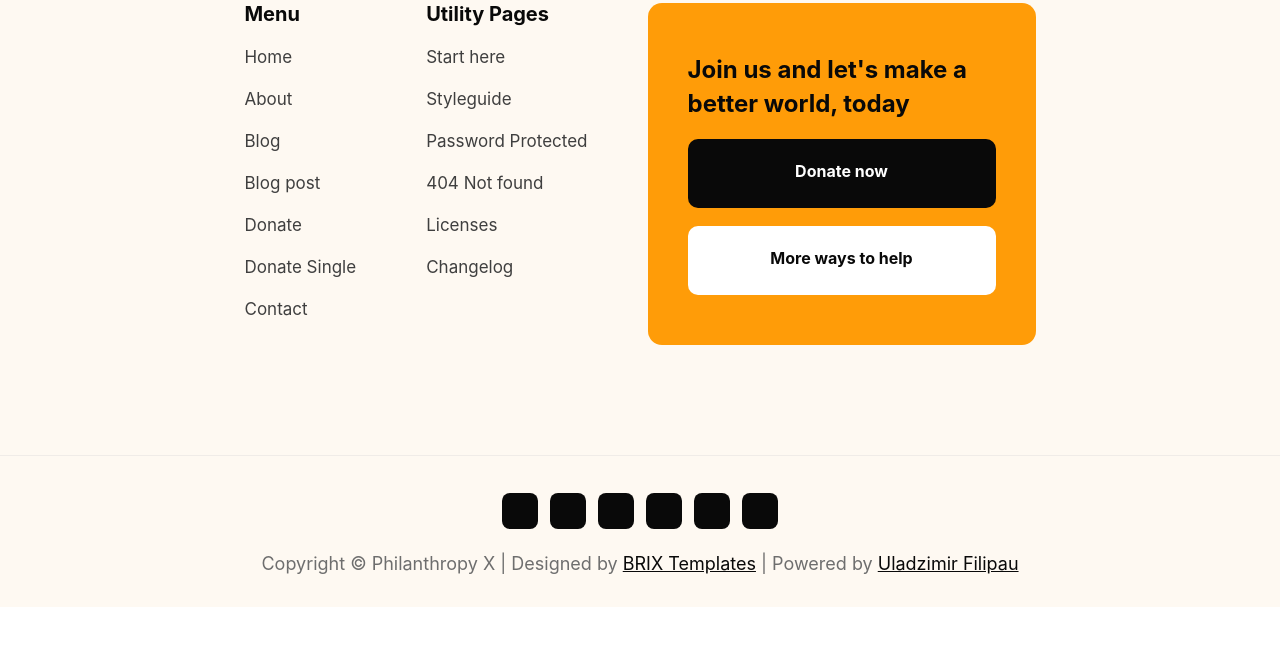
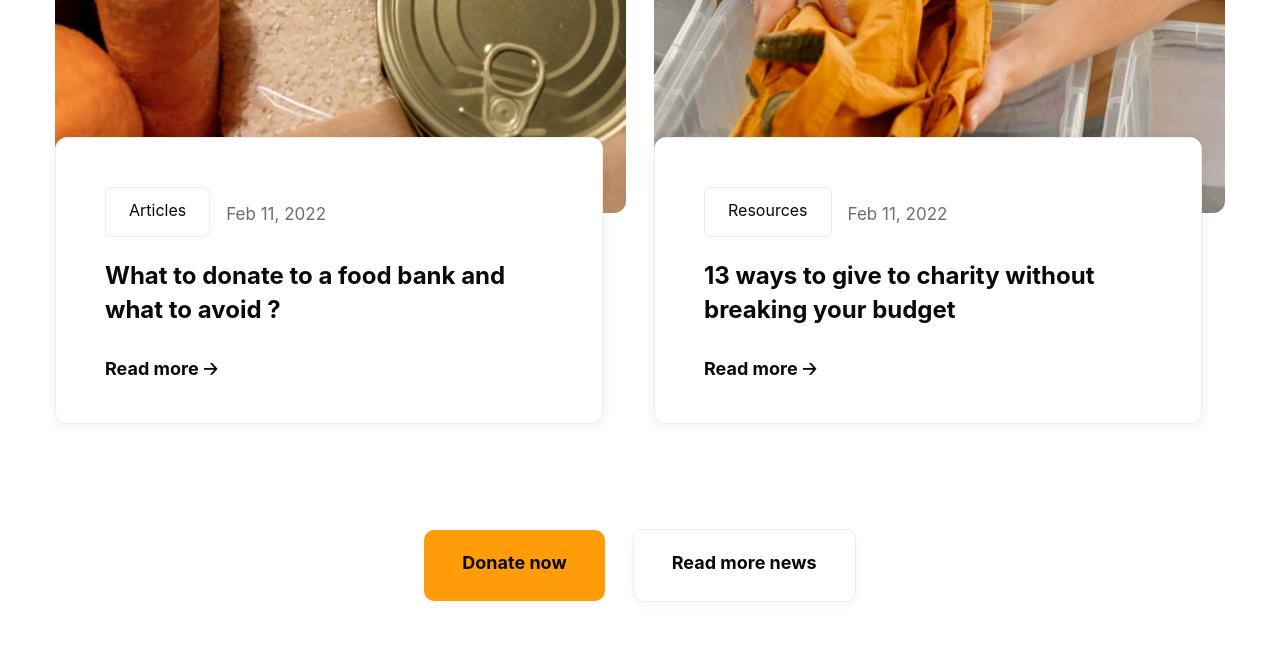
Before and after one commit to uladzimirfilipau/philanthropy, a React (Create React App) app: page / in a window 1280 px wide. Shown: the part 8140-8792 px from the top of the page. Before the commit the page ends 8747 px from the top, so only its background shows below. Built offline with nearby package versions, Linux system fonts and the light colour scheme.

Commit message:
feat: News

```diff
--- a/src/components/Main/Main.js
+++ b/src/components/Main/Main.js
@@ -6,6 +6,7 @@ import Results from '../Results/Results';
 import Video from '../Video/Video';
 import Help from '../Help/Help';
 import Testimonials from '../Testimonials/Testimonials';
+import News from '../News/News';
 
 function Main() {
   return (
@@ -16,6 +17,7 @@ function Main() {
       <Video />
       <Help />
       <Testimonials />
+      <News />
     </main>
   );
 }
--- /dev/null
+++ b/src/components/News/News.css
@@ -0,0 +1,234 @@
+.news {
+  padding: 198px 110px 200px;
+  box-sizing: border-box;
+  display: flex;
+  flex-direction: column;
+  align-items: center;
+  justify-content: center;
+}
+
+@media screen and (max-width: 1280px) {
+  .news {
+    padding: 100px 55px;
+  }
+}
+
+@media screen and (max-width: 1024px) {
+  .news {
+    padding: 50px 40px;
+  }
+}
+
+@media screen and (max-width: 768px) {
+  .news {
+    padding: 50px 30px;
+  }
+}
+
+@media screen and (max-width: 320px) {
+  .news {
+    padding: 50px 10px;
+  }
+}
+
+.news__title {
+  margin: 0;
+  font-style: normal;
+  font-weight: 400;
+  font-size: 20px;
+  line-height: 22px;
+  text-align: center;
+  letter-spacing: 1.2px;
+  text-transform: uppercase;
+  color: #ff9c08;
+}
+
+.news__subtitle {
+  margin: 17px 0 0;
+  font-style: normal;
+  font-weight: 700;
+  font-size: 42px;
+  line-height: 58px;
+  text-align: center;
+  color: #090909;
+}
+
+.news__list {
+  list-style-type: none;
+  margin: 49px 0 0;
+  padding: 0;
+  display: flex;
+  gap: 28px;
+}
+
+@media screen and (max-width: 1024px) {
+  .news__list {
+    flex-wrap: wrap;
+    justify-content: center;
+    gap: 0;
+  }
+}
+
+.news__item {
+  transition: transform 300ms ease;
+  transform-style: preserve-3d;
+}
+
+.news__item:hover {
+  cursor: pointer;
+  transform: translate3d(0px, -3px, 0.01px);
+  text-decoration: #f08200;
+  color: #f08200;
+}
+
+.news__item:not(:last-child) {
+  margin-bottom: 40px;
+}
+
+.news__item-image {
+  width: 100%;
+  border-radius: 12px;
+}
+
+.news__item-description {
+  max-width: 548px;
+  padding: 49px 49px 44px;
+  box-sizing: border-box;
+  background: #ffffff;
+  border: 1px solid #f0ece8;
+  box-shadow: 0px 2px 12px rgba(43, 43, 43, 0.08);
+  border-radius: 12px;
+
+  position: relative;
+  top: -80px;
+}
+
+@media screen and (max-width: 640px) {
+  .news__item-description {
+    width: 100%;
+    padding: 32px 24px 40px;
+    margin: 0;
+    top: 0;
+  }
+}
+
+.news__item-container {
+  display: flex;
+  gap: 16px;
+}
+
+.news__item-link {
+  display: block;
+  max-width: 100%;
+  height: fit-content;
+  margin: 0;
+  padding: 13px 23px 17px;
+  box-sizing: border-box;
+  background: #ffffff;
+  border: 1px solid #f0ece8;
+  border-radius: 6px;
+
+  text-decoration: none;
+  font-style: normal;
+  font-weight: 400;
+  font-size: 16px;
+  line-height: 18px;
+  text-align: center;
+  color: #090909;
+}
+
+.news__item-date {
+  font-style: normal;
+  font-weight: 400;
+  font-size: 17px;
+  line-height: 20px;
+  color: #6e6e6e;
+}
+
+@media screen and (max-width: 640px) {
+  .news__item-date {
+    font-size: 15px;
+  }
+}
+
+.news__item-title {
+  margin: 18px 0 0;
+  font-style: normal;
+  font-weight: 700;
+  font-size: 24px;
+  line-height: 34px;
+  color: #090909;
+}
+
+.news__item-readmore {
+  display: block;
+  margin: 32px 0 0;
+  text-decoration: none;
+  font-style: normal;
+  font-weight: 700;
+  font-size: 18px;
+  line-height: 20px;
+  color: #090909;
+}
+
+.news__item-readmore:hover {
+  color: #f08200;
+}
+
+.news__links {
+  list-style-type: none;
+  margin: -15px 0 0;
+  padding: 0;
+  display: flex;
+  align-items: center;
+  gap: 28px;
+}
+
+@media screen and (max-width: 768px) {
+  .news__links {
+    width: 100%;
+    margin-top: 40px;
+    align-self: center;
+    flex-direction: column;
+    align-items: stretch;
+  }
+}
+
+.news__link {
+  display: block;
+  padding: 23px 38px 28px;
+  box-sizing: border-box;
+  border-radius: 10px;
+  border: none;
+  background-color: #ff9c08;
+
+  text-decoration: none;
+  font-style: normal;
+  font-weight: 700;
+  font-size: 18px;
+  line-height: 20px;
+  text-align: center;
+  color: #090909;
+
+  transition: background-color 300ms ease, transform 300ms ease, color 300ms ease;
+  transform-style: preserve-3d;
+}
+
+.news__link:hover {
+  cursor: pointer;
+  color: #fff;
+  background-color: #f08200;
+  transform: translate3d(0px, -3px, 0.01px);
+}
+
+.news__link_white {
+  background: #fff;
+  border: 1px solid #f0ece8;
+  box-shadow: 0px 4px 10px rgba(43, 43, 43, 0.04);
+}
+
+.news__link_white:hover {
+  cursor: pointer;
+  color: #fff;
+  background: #090909;
+}
--- /dev/null
+++ b/src/components/News/News.js
@@ -0,0 +1,65 @@
+import React from 'react';
+import { Link } from 'react-router-dom';
+import './News.css';
+import newsImageFirst from '../../images/news-01.png';
+import newsImageSecond from '../../images/news-02.png';
+
+function News() {
+  return (
+    <section className='news'>
+      <h2 className='news__title'>News & Resources</h2>
+      <h3 className='news__subtitle'>Read our latest news</h3>
+
+      <ul className='news__list'>
+        <li className='news__item'>
+          <img src={newsImageFirst} alt='Products' className='news__item-image' />
+          <article className='news__item-description'>
+            <div className='news__item-container'>
+              <Link to='/about' className='news__item-link'>
+                Articles
+              </Link>
+              <p className='news__item-date'>Feb 11, 2022</p>
+            </div>
+            <h4 className='news__item-title'>What to donate to a food bank and what to avoid ?</h4>
+            <Link to='/about' className='news__item-readmore'>
+              Read more &#129122;
+            </Link>
+          </article>
+        </li>
+
+        <li className='news__item'>
+          <img src={newsImageSecond} alt='Clothes' className='news__item-image' />
+          <article className='news__item-description'>
+            <div className='news__item-container'>
+              <Link to='/about' className='news__item-link'>
+                Resources
+              </Link>
+              <p className='news__item-date'>Feb 11, 2022</p>
+            </div>
+            <h4 className='news__item-title'>
+              13 ways to give to charity without breaking your budget
+            </h4>
+            <Link to='/about' className='news__item-readmore'>
+              Read more &#129122;
+            </Link>
+          </article>
+        </li>
+      </ul>
+
+      <ul className='news__links'>
+        <li>
+          <Link to='/donate' className='news__link'>
+            Donate now
+          </Link>
+        </li>
+        <li>
+          <Link to='/about' className='news__link news__link_white'>
+            Read more news
+          </Link>
+        </li>
+      </ul>
+    </section>
+  );
+}
+
+export default News;
```
Also changed, not shown: src/images/news-01.png (added), src/images/news-02.png (added).
